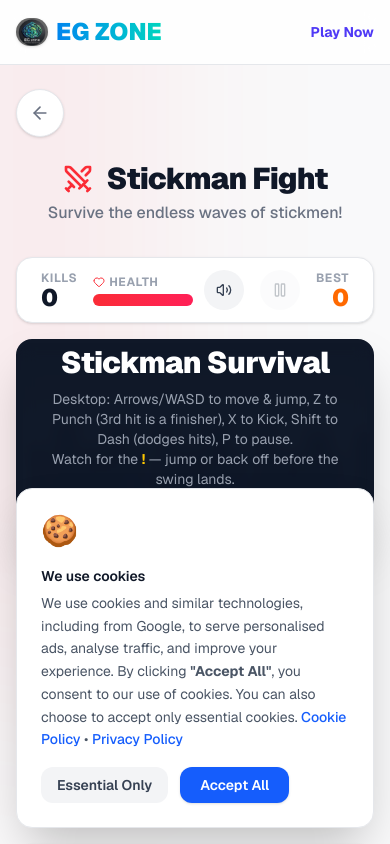
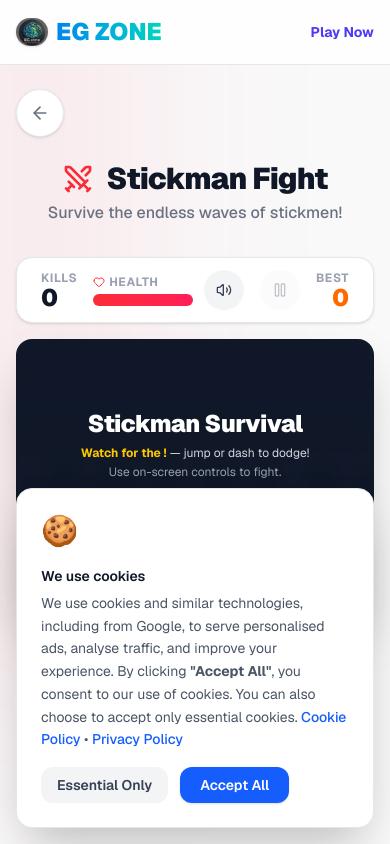
Before and after one commit to eldhosegeorge2004/EG-Zone, a Next.js app: page /games/stickman in a window 390 px wide. Shown: the top 844 px of the page. Built offline with nearby package versions, Linux system fonts and the light colour scheme.

Commit message:
fix: make Stickman start and game-over buttons fit and visible on mobile screens

```diff
--- a/src/games/stickman/StickmanGame.tsx
+++ b/src/games/stickman/StickmanGame.tsx
@@ -1017,18 +1017,18 @@ export default function StickmanGame() {
       </div>
 
       {/* Game Canvas Container */}
-      <div className="relative w-full aspect-video max-h-[500px] bg-gray-900 rounded-2xl sm:rounded-3xl shadow-2xl overflow-hidden border-4 border-gray-900 shrink">
+      <div className="relative w-full h-[280px] xs:h-[320px] sm:h-[420px] md:h-[450px] bg-gray-900 rounded-2xl sm:rounded-3xl shadow-2xl overflow-hidden border-2 sm:border-4 border-gray-900 shrink">
 
         {!isPlaying && !isGameOver && (
-          <div className="absolute inset-0 z-20 bg-gray-900/80 backdrop-blur-sm flex flex-col items-center justify-center p-6 text-center text-white">
-            <div className="w-20 h-20 bg-gray-800 rounded-full flex items-center justify-center mb-6 shadow-inner border border-gray-700">
-              <Swords className="w-10 h-10 text-cyan-400" />
+          <div className="absolute inset-0 z-20 bg-gray-900/85 backdrop-blur-sm flex flex-col items-center justify-center p-4 sm:p-6 text-center text-white overflow-y-auto">
+            <div className="hidden sm:flex w-16 h-16 bg-gray-800 rounded-full items-center justify-center mb-3 shadow-inner border border-gray-700">
+              <Swords className="w-8 h-8 text-cyan-400" />
             </div>
-            <h2 className="text-3xl sm:text-4xl font-black mb-2 tracking-tight">Stickman Survival</h2>
-            <p className="text-gray-400 text-sm sm:text-base mb-8 max-w-sm">
-              Desktop: Arrows/WASD to move &amp; jump, Z to Punch (3rd hit is a finisher), X to Kick, Shift to Dash (dodges hits), P to pause.<br />
-              Watch for the <span className="text-yellow-400 font-bold">!</span> — jump or back off before the swing lands.<br />
-              Mobile: Use on-screen controls.
+            <h2 className="text-2xl sm:text-4xl font-black mb-1 sm:mb-2 tracking-tight">Stickman Survival</h2>
+            <p className="text-gray-300 text-xs sm:text-sm mb-4 sm:mb-6 max-w-sm leading-relaxed">
+              <span className="hidden sm:inline">Desktop: Arrows/WASD to move &amp; jump, Z to Punch, X to Kick, Shift to Dash, P to pause.<br /></span>
+              <span className="text-yellow-400 font-bold">Watch for the !</span> &mdash; jump or dash to dodge!<br />
+              <span className="sm:hidden text-gray-400">Use on-screen controls to fight.</span>
             </p>
             <button
               type="button"
@@ -1037,7 +1037,7 @@ export default function StickmanGame() {
                 e.stopPropagation();
                 startGame();
               }}
-              className="bg-gradient-to-r from-cyan-500 to-blue-600 text-white px-10 py-4 rounded-full font-bold shadow-lg hover:shadow-cyan-500/40 hover:-translate-y-0.5 active:translate-y-0 transition-all text-lg w-full max-w-[250px] cursor-pointer"
+              className="bg-gradient-to-r from-cyan-500 to-blue-600 text-white px-8 py-3.5 sm:px-10 sm:py-4 rounded-full font-black shadow-lg hover:shadow-cyan-500/40 hover:-translate-y-0.5 active:translate-y-0 transition-all text-base sm:text-lg w-full max-w-[230px] sm:max-w-[260px] cursor-pointer"
             >
               Start Fighting
             </button>
@@ -1045,8 +1045,8 @@ export default function StickmanGame() {
         )}
 
         {isPaused && isPlaying && (
-          <div className="absolute inset-0 z-20 bg-gray-900/70 backdrop-blur-sm flex flex-col items-center justify-center p-6 text-center text-white">
-            <h2 className="text-4xl font-black mb-6 tracking-tight">Paused</h2>
+          <div className="absolute inset-0 z-20 bg-gray-900/75 backdrop-blur-sm flex flex-col items-center justify-center p-4 sm:p-6 text-center text-white">
+            <h2 className="text-3xl sm:text-4xl font-black mb-4 sm:mb-6 tracking-tight">Paused</h2>
             <button
               type="button"
               onClick={togglePause}
@@ -1054,7 +1054,7 @@ export default function StickmanGame() {
                 e.stopPropagation();
                 togglePause();
               }}
-              className="flex items-center justify-center bg-white text-gray-900 px-10 py-4 rounded-full font-black hover:-translate-y-0.5 active:translate-y-0 transition-all shadow-xl text-lg w-full max-w-[250px] cursor-pointer"
+              className="flex items-center justify-center bg-white text-gray-900 px-8 py-3 sm:px-10 sm:py-4 rounded-full font-black hover:-translate-y-0.5 active:translate-y-0 transition-all shadow-xl text-base sm:text-lg w-full max-w-[220px] cursor-pointer"
             >
               <Play className="w-5 h-5 mr-2" /> Resume
             </button>
@@ -1062,17 +1062,17 @@ export default function StickmanGame() {
         )}
 
         {isGameOver && (
-          <div className="absolute inset-0 z-20 bg-gray-900/90 backdrop-blur-md flex flex-col items-center justify-center p-6 text-center text-white">
-            <div className="w-24 h-24 bg-red-900/50 rounded-full flex items-center justify-center mb-6 shadow-inner border border-red-500/30">
-              <span className="text-5xl">💀</span>
+          <div className="absolute inset-0 z-20 bg-gray-900/90 backdrop-blur-md flex flex-col items-center justify-center p-4 sm:p-6 text-center text-white overflow-y-auto">
+            <div className="w-14 h-14 sm:w-20 sm:h-20 bg-red-900/50 rounded-full flex items-center justify-center mb-2 sm:mb-4 shadow-inner border border-red-500/30">
+              <span className="text-3xl sm:text-4xl">💀</span>
             </div>
-            <h2 className="text-4xl font-black mb-2 tracking-tight text-red-500">Wasted</h2>
-            <p className="text-gray-300 text-lg mb-2 font-medium">
-              You defeated <span className="font-black text-white text-2xl mx-1">{score}</span>{" "}
+            <h2 className="text-2xl sm:text-4xl font-black mb-1 tracking-tight text-red-500">Wasted</h2>
+            <p className="text-gray-300 text-sm sm:text-lg mb-1 sm:mb-2 font-medium">
+              You defeated <span className="font-black text-white text-xl sm:text-2xl mx-1">{score}</span>{" "}
               {score === 1 ? "stickman" : "stickmen"}.
             </p>
-            {newBest && <p className="text-orange-400 font-black mb-6">New best!</p>}
-            {!newBest && <div className="mb-6" />}
+            {newBest && <p className="text-orange-400 font-bold text-sm sm:text-base mb-3 sm:mb-5">New best!</p>}
+            {!newBest && <div className="mb-3 sm:mb-5" />}
             <button
               type="button"
               onClick={startGame}
@@ -1080,7 +1080,7 @@ export default function StickmanGame() {
                 e.stopPropagation();
                 startGame();
               }}
-              className="flex items-center justify-center bg-white text-gray-900 px-10 py-4 rounded-full font-black hover:-translate-y-0.5 active:translate-y-0 transition-all shadow-xl text-lg w-full max-w-[250px] cursor-pointer"
+              className="flex items-center justify-center bg-white text-gray-900 px-8 py-3.5 sm:px-10 sm:py-4 rounded-full font-black hover:-translate-y-0.5 active:translate-y-0 transition-all shadow-xl text-base sm:text-lg w-full max-w-[220px] cursor-pointer"
             >
               <RotateCcw className="w-5 h-5 mr-2" /> Try Again
             </button>
```
